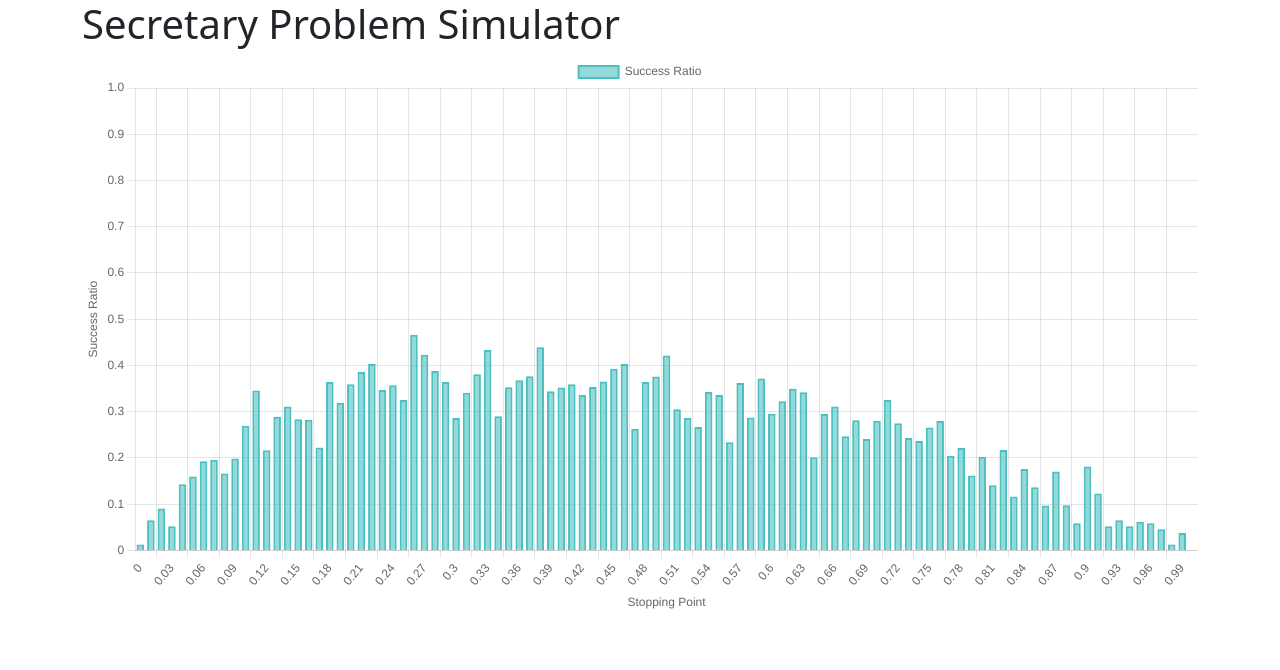
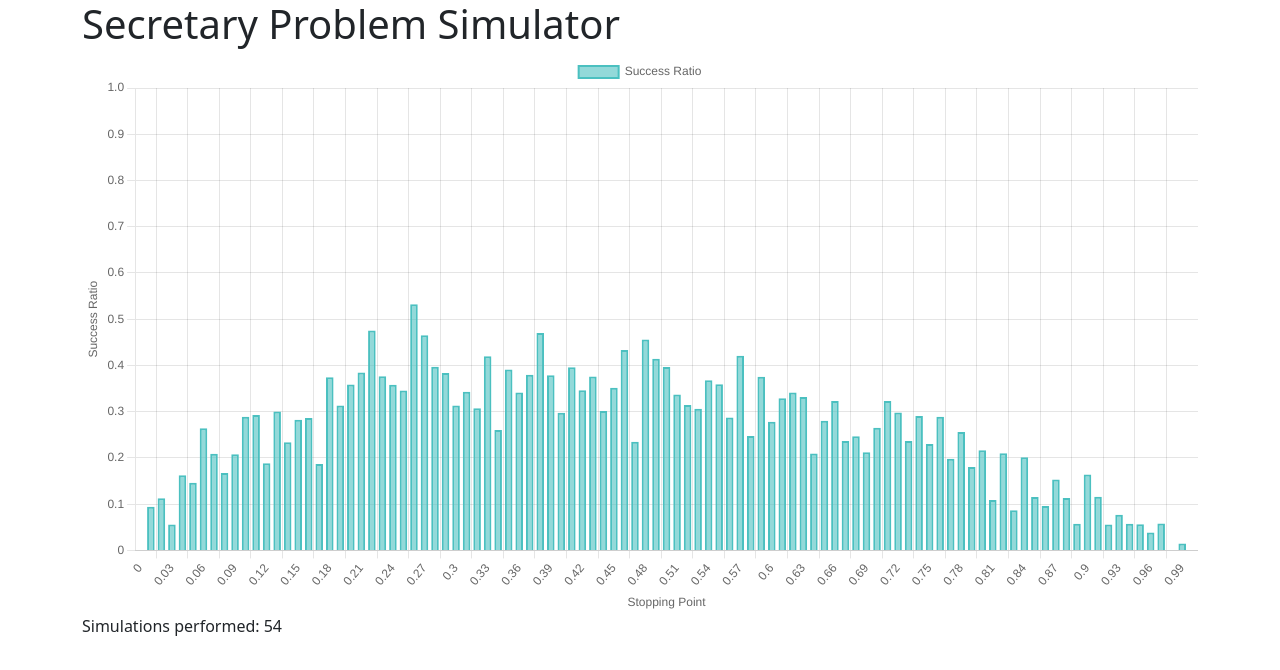
Before and after one commit to jduffey/secretary-problem, a React (Create React App) app: page / in a window 1280 px wide. Shown: the top 670 px of the page. Built offline with nearby package versions, Linux system fonts and the light colour scheme.

Commit message:
Add running counter for number of simulations performed

```diff
--- a/src/App.js
+++ b/src/App.js
@@ -94,6 +94,7 @@ const App = () => {
                     }}
                 />
             )}
+            <p>Simulations performed: {simulationCount}</p>
         </Container>
     );
 };
```
